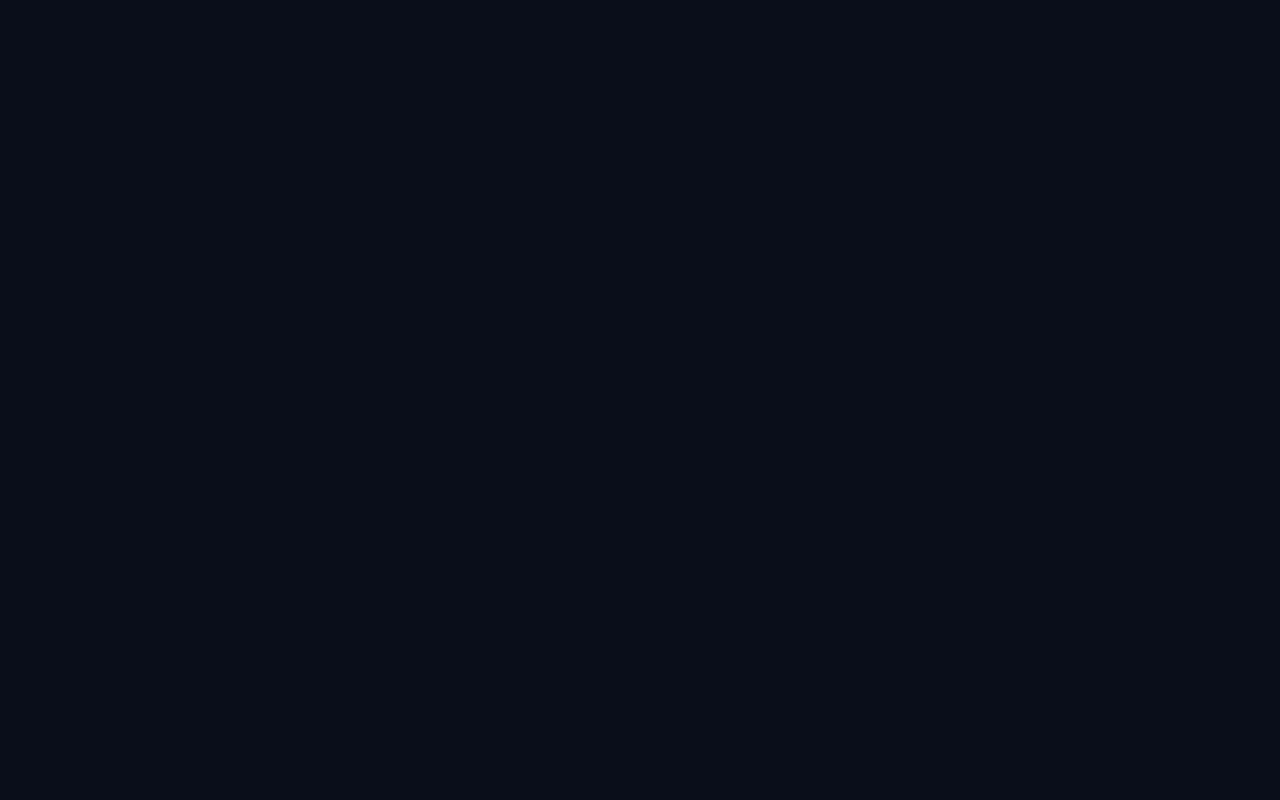
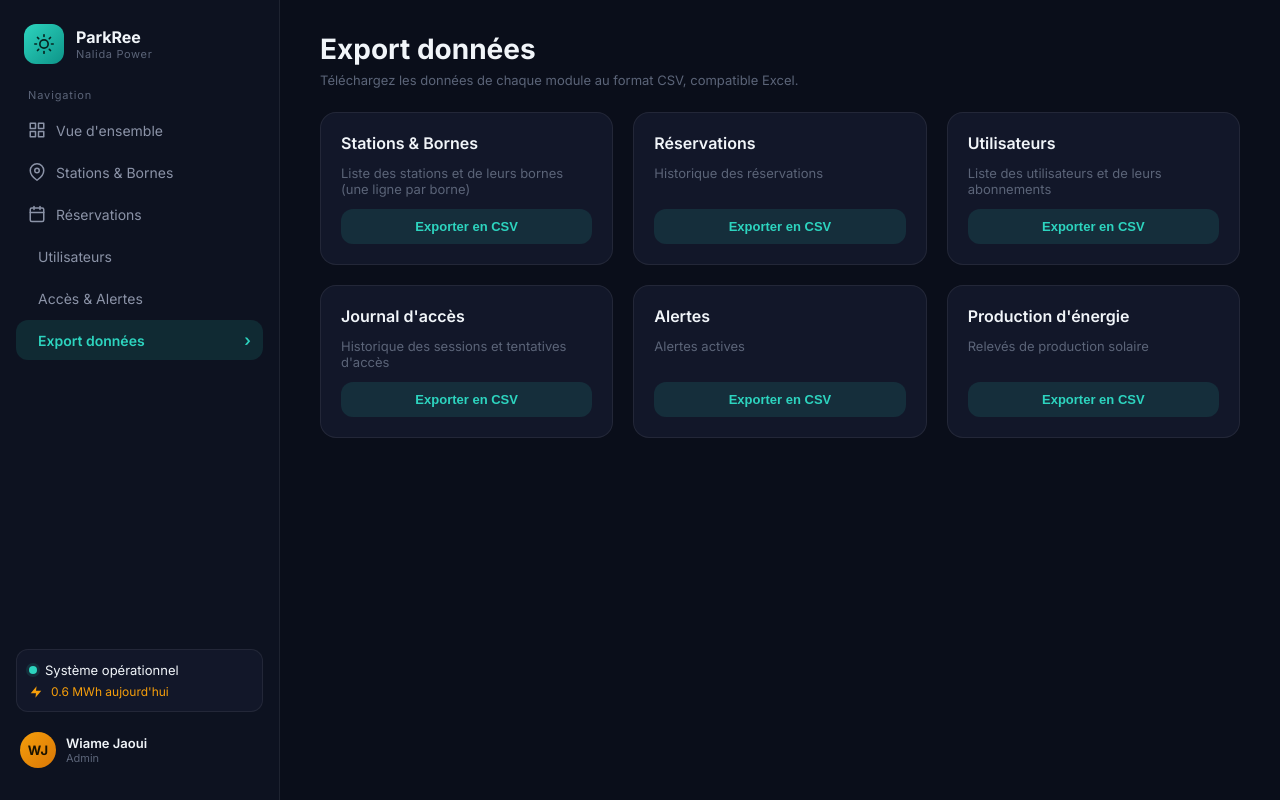
Before and after one commit to wia-mej/Solar-Smart-Parking-Hub, an Angular app in the folder backoffice/: page /export in a window 1280 px wide. Before the commit this address led to /. Built offline with nearby package versions, Linux system fonts and the light colour scheme.

Commit message:
Add data export page with CSV download for all modules

```diff
--- a/backoffice/src/app/app.routes.ts
+++ b/backoffice/src/app/app.routes.ts
@@ -6,6 +6,7 @@ import { Stations } from './features/stations/stations';
 import { Reservations } from './features/reservations/reservations';
 import { Alertes } from './features/alertes/alertes';
 import { Utilisateurs } from './features/utilisateurs/utilisateurs';
+import { Export } from './features/export/export';
 
 export const routes: Routes = [
   {
@@ -18,6 +19,7 @@ export const routes: Routes = [
       { path: 'reservations', component: Reservations },
       { path: 'alertes', component: Alertes },
       { path: 'utilisateurs', component: Utilisateurs },
+      { path: 'export', component: Export },
     ],
   },
 ];
--- /dev/null
+++ b/backoffice/src/app/core/utils/csv-export.ts
@@ -0,0 +1,36 @@
+export function exportToCsv(filename: string, rows: object[]): void {
+  if (rows.length === 0) {
+    alert('Aucune donnée à exporter.');
+    return;
+  }
+
+  const headers = Object.keys(rows[0]);
+
+  const escapeCell = (value: unknown): string => {
+    const str = value === null || value === undefined ? '' : String(value);
+    if (str.includes(',') || str.includes('"') || str.includes('\n')) {
+      return `"${str.replace(/"/g, '""')}"`;
+    }
+    return str;
+  };
+
+  const csvLines = [
+    headers.join(','),
+    ...rows.map((row) =>
+      headers.map((h) => escapeCell((row as Record<string, unknown>)[h])).join(','),
+    ),
+  ];
+
+  const csvContent = csvLines.join('\r\n');
+  // Le "\uFEFF" (BOM) au début force Excel à reconnaître l'encodage UTF-8,
+  // sinon les accents (é, è...) s'affichent mal à l'ouverture.
+  const blob = new Blob(['\uFEFF' + csvContent], { type: 'text/csv;charset=utf-8;' });
+  const url = URL.createObjectURL(blob);
+
+  const link = document.createElement('a');
+  link.href = url;
+  link.download = filename;
+  link.click();
+
+  URL.revokeObjectURL(url);
+}
--- /dev/null
+++ b/backoffice/src/app/features/export/export.html
@@ -0,0 +1,24 @@
+<div class="page">
+  <div class="page-header">
+    <div>
+      <h1>Export données</h1>
+      <p class="subtitle">Téléchargez les données de chaque module au format CSV, compatible Excel.</p>
+    </div>
+  </div>
+
+  <div class="export-grid">
+    @for (card of cards; track card.key) {
+      <div class="export-card">
+        <h3>{{ card.label }}</h3>
+        <p class="export-description">{{ card.description }}</p>
+        <button class="export-btn" (click)="export(card)" [disabled]="card.loading">
+          @if (card.loading) {
+            Export en cours...
+          } @else {
+            Exporter en CSV
+          }
+        </button>
+      </div>
+    }
+  </div>
+</div>
--- /dev/null
+++ b/backoffice/src/app/features/export/export.scss
@@ -0,0 +1,68 @@
+.page {
+  display: flex;
+  flex-direction: column;
+  gap: 24px;
+}
+
+.page-header {
+  h1 {
+    font-size: 28px;
+    font-weight: 700;
+    margin: 0 0 6px;
+  }
+}
+
+.subtitle {
+  font-size: 13px;
+  color: var(--text-muted);
+  margin: 0;
+}
+
+.export-grid {
+  display: grid;
+  grid-template-columns: repeat(auto-fit, minmax(260px, 1fr));
+  gap: 20px;
+}
+
+.export-card {
+  background: var(--card-bg);
+  border: 1px solid var(--border-subtle);
+  border-radius: var(--radius-lg);
+  padding: 20px;
+  display: flex;
+  flex-direction: column;
+  gap: 12px;
+
+  h3 {
+    margin: 0;
+    font-size: 16px;
+    font-weight: 600;
+  }
+}
+
+.export-description {
+  font-size: 13px;
+  color: var(--text-muted);
+  margin: 0;
+  flex: 1;
+}
+
+.export-btn {
+  background: var(--teal-bg);
+  color: var(--teal);
+  border: none;
+  border-radius: var(--radius-md);
+  padding: 10px 16px;
+  font-size: 13px;
+  font-weight: 600;
+  cursor: pointer;
+
+  &:hover:not(:disabled) {
+    opacity: 0.85;
+  }
+
+  &:disabled {
+    opacity: 0.5;
+    cursor: not-allowed;
+  }
+}
--- /dev/null
+++ b/backoffice/src/app/features/export/export.ts
@@ -0,0 +1,149 @@
+import { ChangeDetectorRef, Component } from '@angular/core';
+
+import { StationService } from '../../core/services/station.service';
+import { ReservationService } from '../../core/services/reservation.service';
+import { UtilisateurService } from '../../core/services/utilisateur.service';
+import { AccesLogService } from '../../core/services/acces-log.service';
+import { AlerteService } from '../../core/services/alerte.service';
+import { ProductionEnergieService } from '../../core/services/production-energie.service';
+import { exportToCsv } from '../../core/utils/csv-export';
+
+interface ExportCard {
+  key: string;
+  label: string;
+  description: string;
+  loading: boolean;
+}
+
+@Component({
+  selector: 'app-export',
+  standalone: true,
+  imports: [],
+  templateUrl: './export.html',
+  styleUrl: './export.scss',
+})
+export class Export {
+  cards: ExportCard[] = [
+    {
+      key: 'stations',
+      label: 'Stations & Bornes',
+      description: 'Liste des stations et de leurs bornes (une ligne par borne)',
+      loading: false,
+    },
+    {
+      key: 'reservations',
+      label: 'Réservations',
+      description: 'Historique des réservations',
+      loading: false,
+    },
+    {
+      key: 'utilisateurs',
+      label: 'Utilisateurs',
+      description: 'Liste des utilisateurs et de leurs abonnements',
+      loading: false,
+    },
+    {
+      key: 'acces',
+      label: "Journal d'accès",
+      description: "Historique des sessions et tentatives d'accès",
+      loading: false,
+    },
+    {
+      key: 'alertes',
+      label: 'Alertes',
+      description: 'Alertes actives',
+      loading: false,
+    },
+    {
+      key: 'production',
+      label: "Production d'énergie",
+      description: 'Relevés de production solaire',
+      loading: false,
+    },
+  ];
+
+  constructor(
+    private stationService: StationService,
+    private reservationService: ReservationService,
+    private utilisateurService: UtilisateurService,
+    private accesLogService: AccesLogService,
+    private alerteService: AlerteService,
+    private productionEnergieService: ProductionEnergieService,
+    private cdr: ChangeDetectorRef,
+  ) {}
+
+  export(card: ExportCard): void {
+    card.loading = true;
+    const today = new Date().toISOString().slice(0, 10);
+
+    switch (card.key) {
+      case 'stations':
+        this.stationService.getAllStations().subscribe({
+          next: (stations) => {
+            const rows = stations.flatMap((s) =>
+              s.bornes.map((b) => ({
+                station: s.nom,
+                ville: s.ville,
+                adresse: s.adresse,
+                statutStation: s.statut,
+                borneIdentifiant: b.identifiant,
+                borneType: b.type,
+                puissanceKw: b.puissanceKw,
+                statutBorne: b.statut,
+              })),
+            );
+            this.finish(card, rows, `stations-${today}.csv`);
+          },
+          error: () => this.fail(card),
+        });
+        break;
+
+      case 'reservations':
+        this.reservationService.getAllReservations().subscribe({
+          next: (data) => this.finish(card, data, `reservations-${today}.csv`),
+          error: () => this.fail(card),
+        });
+        break;
+
+      case 'utilisateurs':
+        this.utilisateurService.getAllUtilisateurs().subscribe({
+          next: (data) => this.finish(card, data, `utilisateurs-${today}.csv`),
+          error: () => this.fail(card),
+        });
+        break;
+
+      case 'acces':
+        this.accesLogService.getAllAccesLogs().subscribe({
+          next: (data) => this.finish(card, data, `acces-${today}.csv`),
+          error: () => this.fail(card),
+        });
+        break;
+
+      case 'alertes':
+        this.alerteService.getAlertesActives().subscribe({
+          next: (data) => this.finish(card, data, `alertes-${today}.csv`),
+          error: () => this.fail(card),
+        });
+        break;
+
+      case 'production':
+        this.productionEnergieService.getAllProductionEnergie().subscribe({
+          next: (data) => this.finish(card, data, `production-energie-${today}.csv`),
+          error: () => this.fail(card),
+        });
+        break;
+    }
+  }
+
+  private finish(card: ExportCard, data: object[], filename: string): void {    exportToCsv(filename, data);
+    card.loading = false;
+    this.cdr.detectChanges();
+  }
+
+  private fail(card: ExportCard): void {
+    console.error(`Erreur lors de l'export de ${card.label}`);
+    alert(`Impossible d'exporter ${card.label}. Vérifiez que le backend est démarré.`);
+    card.loading = false;
+    this.cdr.detectChanges();
+  }
+}
--- a/backoffice/src/app/shared/layout/layout.ts
+++ b/backoffice/src/app/shared/layout/layout.ts
@@ -17,7 +17,7 @@ export class Layout {
     { label: 'Réservations', route: '/reservations', icon: 'calendar' },
     { label: 'Utilisateurs', route: '/utilisateurs', icon: 'users' },
     { label: 'Accès & Alertes', route: '/alertes', icon: 'shield' },
-    { label: 'Export données', route: null, icon: 'download' },
+    { label: 'Export données', route: '/export', icon: 'download' },
   ];
 
   user = {
```
Also changed, not shown: 1 other file (tests, documents, lock files or other folders).
